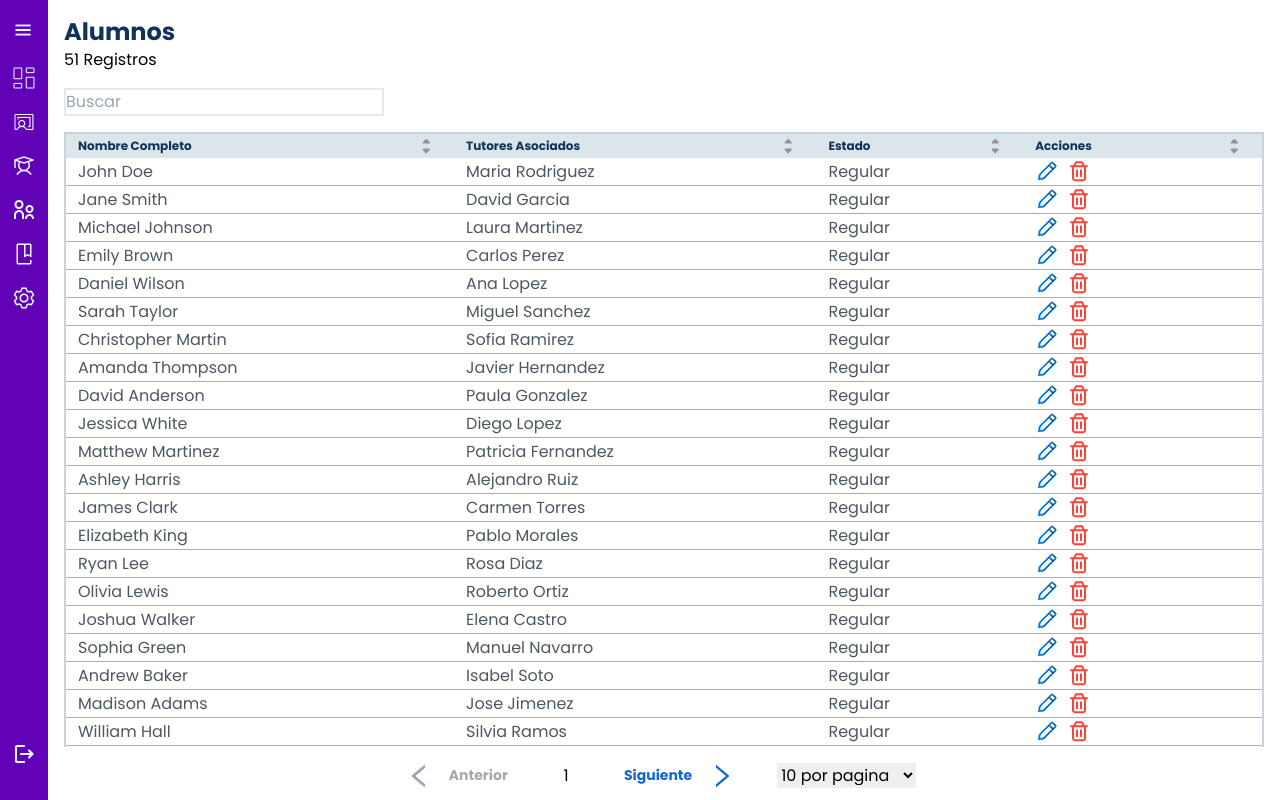
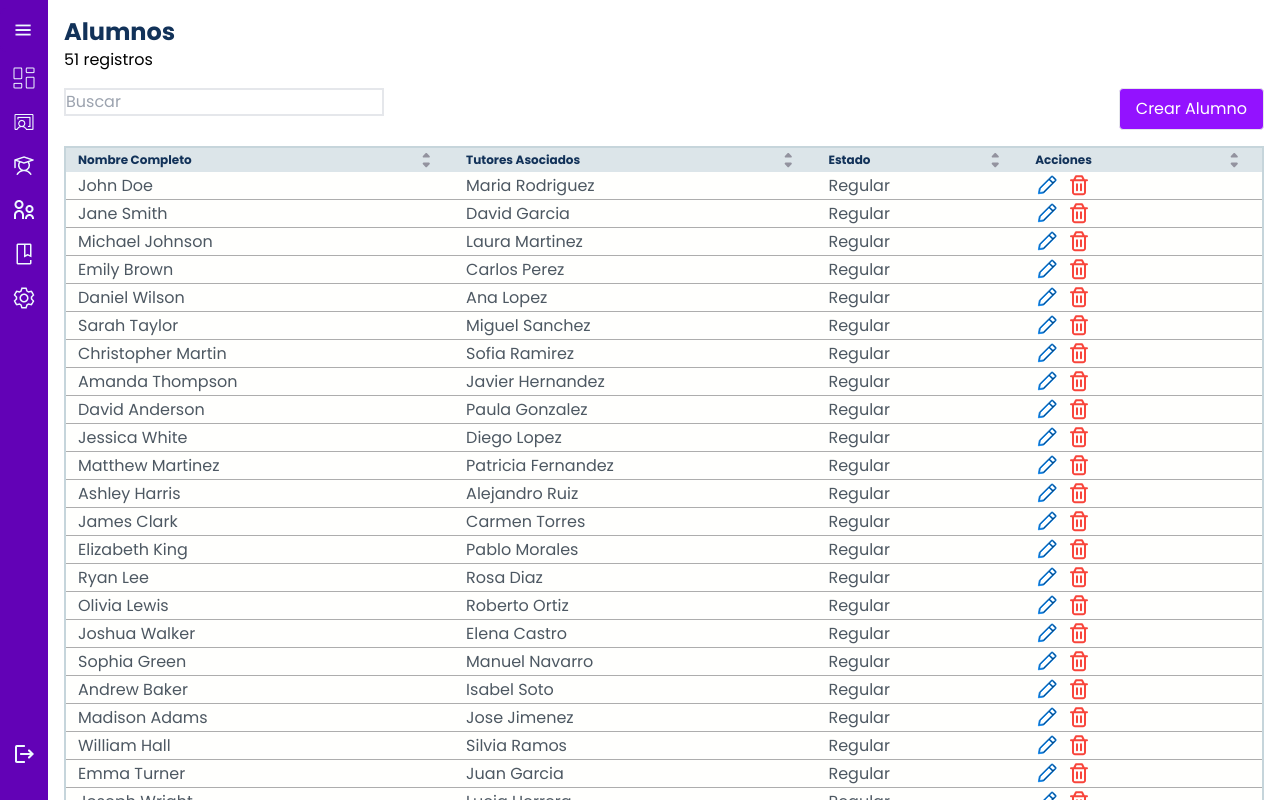
Before and after one commit to No-Country/c16-29-n-node-react, a React (Vite) app in the folder Front/: page /directivo/alumnos in a window 1280 px wide. Built offline with nearby package versions, Linux system fonts and the light colour scheme.

Commit message:
feat: para el deploy

```diff
--- a/Front/src/components/SimpleTabla.jsx
+++ b/Front/src/components/SimpleTabla.jsx
@@ -62,8 +62,7 @@ export const SimpleTable = ({ columns, data, actions }) => {
   // 5- la anchura de las celdas se modifican
 
   return (
-    <div className="h-full flex flex-col items-start">
-      <p>{data.length} Registros</p>
+    <div className="grow flex flex-col items-start">
       <div className="w-full my-4 flex justify-between gap-4">
         <div>
           <Input
--- a/Front/src/pages/principal/students/index.jsx
+++ b/Front/src/pages/principal/students/index.jsx
@@ -3,6 +3,7 @@ import { SimpleTable } from "../../../components/SimpleTabla";
 import MOCK from "./mock";
 import { useRoutes, Link } from "react-router-dom";
 import StudentView from "./see-student/index";
+import Button from "../../../components/ui/button";
 
 const PrincipalStudentsView = () => {
   const routes = useRoutes([
@@ -102,8 +103,9 @@ const StudentsView = () => {
   }, [])
 
   return (
-    <div className="grow overflow-auto">
-      <SimpleTable columns={columns} data={data} />
+    <div className="grow flex flex-col overflow-auto">
+      <p>{data.length} registros</p>
+      <SimpleTable columns={columns} data={data} actions={<Button>Crear Alumno</Button>} />
     </div>
   );
 }
--- a/Front/src/pages/principal/subjects/index.jsx
+++ b/Front/src/pages/principal/subjects/index.jsx
@@ -149,7 +149,8 @@ const SubjectsView = () => {
   }, [])
 
   return (
-    <div className="grow overflow-auto">
+    <div className="grow flex flex-col overflow-auto">
+      <p>{data.length} Registros</p>
       <SimpleTable
         columns={columns}
         data={data}
```
Also changed, not shown: Front/vercel.json (added).
